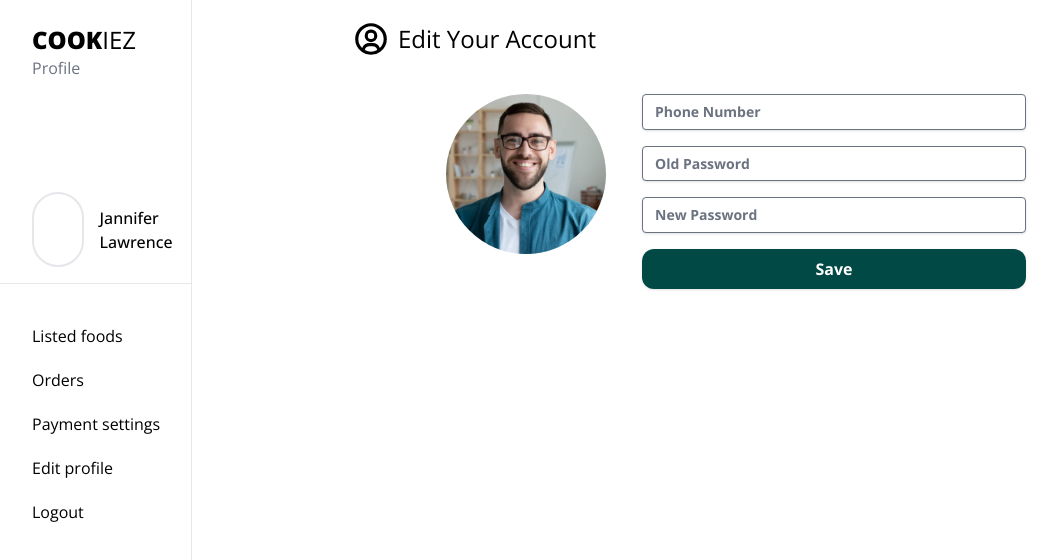
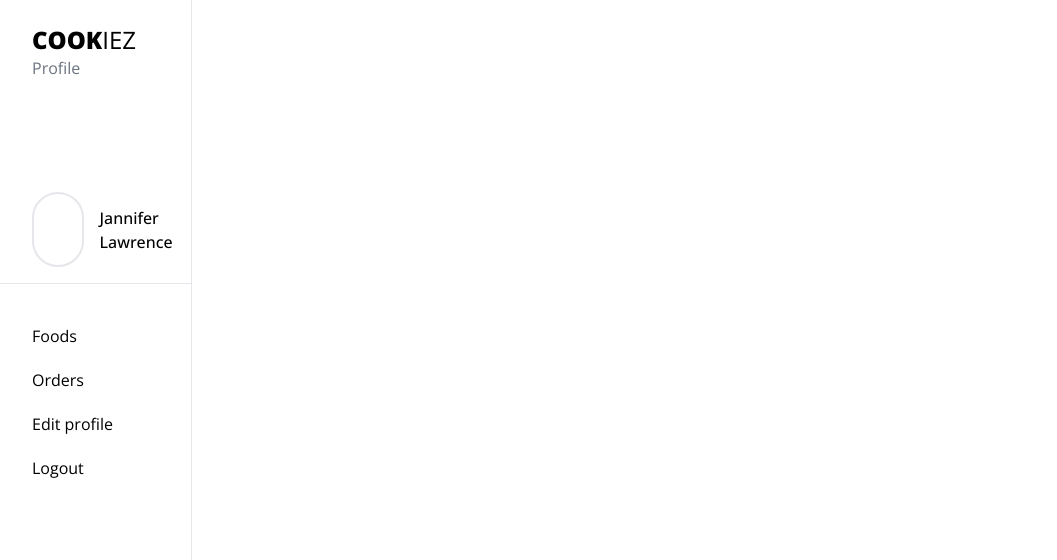
Before and after one commit to ReCoded-Org/cookiz-capstone-project, a Next.js app: page /profile in a window 1280 px wide. Shown: the top 560 px of the page, without its empty margins (0-1057 px from the left). Built offline with nearby package versions, Linux system fonts and the light colour scheme.

Commit message:
feat: dashboard

```diff
--- a/src/components/Profile/Profile.jsx
+++ b/src/components/Profile/Profile.jsx
@@ -1,6 +1,25 @@
 import Link from "next/link";
+import { useReducer } from "react";
 
-function Profile({ children }) {
+import EditAccount from "../EditAccount/EditAccount";
+import Orders from "../Orders/Orders";
+
+function reducer(state, action) {
+    if (action.type === "foods") {
+        return [null];
+    }
+    if (action.type === "orders") {
+        return [<Orders />];
+    }
+    if (action.type === "editProfile") {
+        return [<EditAccount />];
+    }
+    throw Error("Unknown action.");
+}
+
+function Profile() {
+    const [state, dispatch] = useReducer(reducer, []);
+
     return (
         <div className='dashboard flex h-screen w-auto font-opensans'>
             <div className='sidebar w-[15%] border-r-[1px] pt-[1.5rem] pb-[1.5rem]'>
@@ -30,24 +49,33 @@ function Profile({ children }) {
                 <div className='dash-nav pl-8'>
                     <ul className='flex flex-col gap-5'>
                         <li>
-                            <Link href='#'>
-                                <a>Listed foods</a>
-                            </Link>
+                            <div
+                                href='#'
+                                onClick={() => {
+                                    dispatch({ type: "editProfile" });
+                                }}
+                            >
+                                <a>Foods</a>
+                            </div>
                         </li>
                         <li>
-                            <Link href='#'>
+                            <div
+                                href='#'
+                                onClick={() => {
+                                    dispatch({ type: "orders" });
+                                }}
+                            >
                                 <a>Orders</a>
-                            </Link>
+                            </div>
                         </li>
                         <li>
-                            <Link href='#'>
-                                <a>Payment settings</a>
-                            </Link>
-                        </li>
-                        <li>
-                            <Link href='#'>
+                            <div
+                                onClick={() => {
+                                    dispatch({ type: "editProfile" });
+                                }}
+                            >
                                 <a>Edit profile</a>
-                            </Link>
+                            </div>
                         </li>
                         <li>
                             <Link href='#'>
@@ -57,7 +85,7 @@ function Profile({ children }) {
                     </ul>
                 </div>
             </div>
-            <div className='dash-content w-[85%]'>{children}</div>
+            <div className='dash-content w-[85%]'>{state}</div>
         </div>
     );
 }
--- /dev/null
+++ b/src/pages/profile.jsx
@@ -0,0 +1,5 @@
+import Profile from "@/components/Profile/Profile";
+
+export default function ProfileRoute() {
+    return <Profile />;
+}
```
Also changed, not shown: 1 other file (tests, documents, lock files or other folders).
